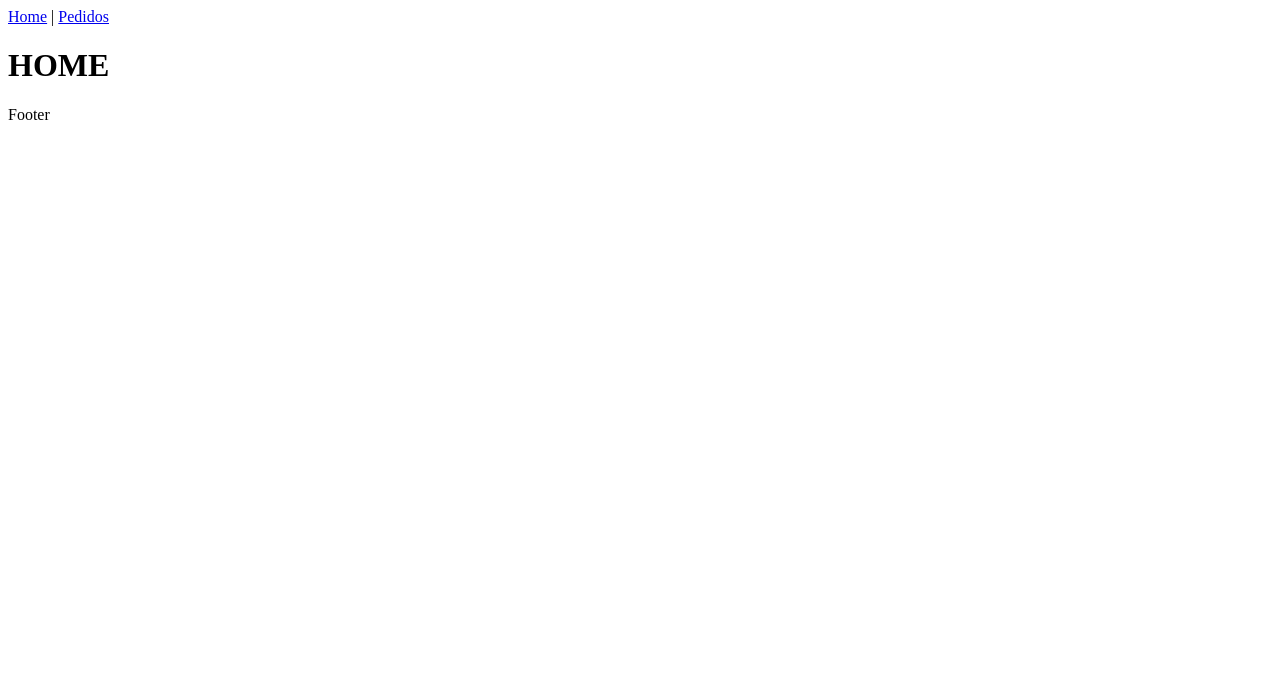
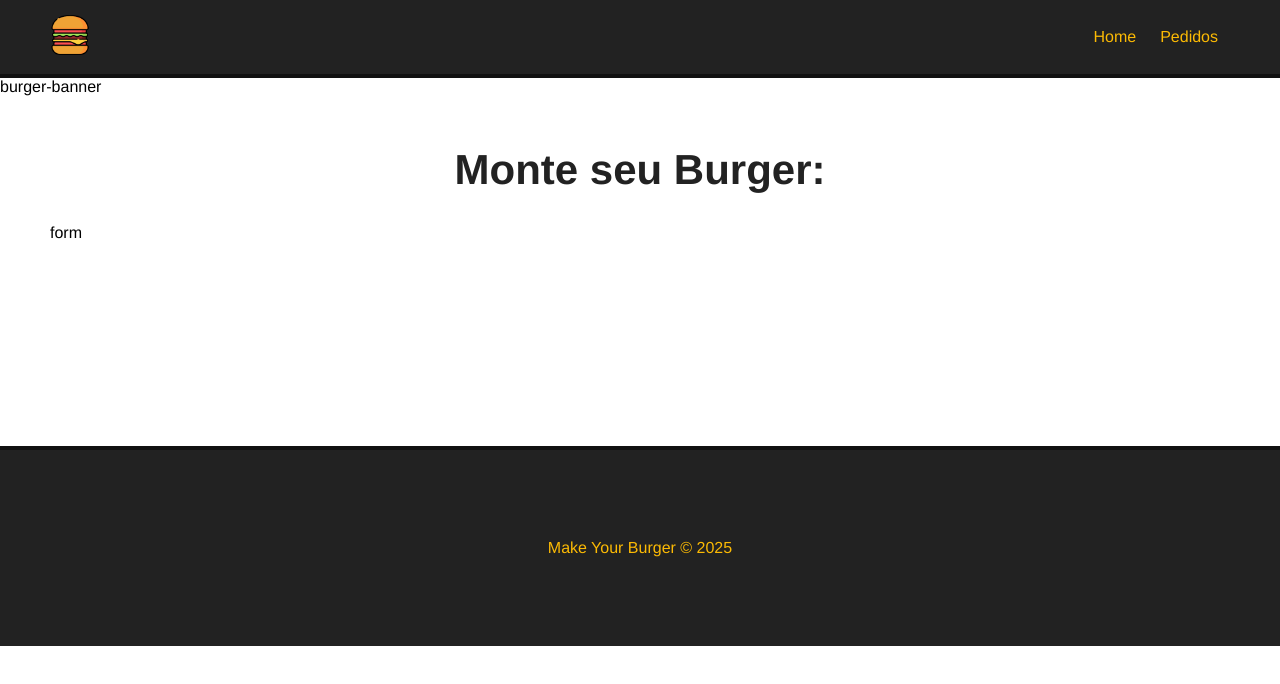
Before and after one commit to diogograebin/make-your-burger, a Vue app: page / in a window 1280 px wide. Shown: the top 684 px of the page. Built offline with nearby package versions, Linux system fonts and the light colour scheme.

Commit message:
finalização navbar e footer

```diff
--- a/src/App.vue
+++ b/src/App.vue
@@ -1,5 +1,5 @@
 <template>
-    <Navbar />
+    <Navbar :logo="logo_src" :alt="app_name"/>
     <router-view/>
     <Footer />
 </template>
@@ -14,6 +14,12 @@
     Navbar,
     Footer
   },
+  data(){
+    return{
+      logo_src: "/img/logo.png",
+      app_name: "Make your Burger"
+    }
+  }
 
 }
 
@@ -21,5 +27,23 @@
 </script>
 
 <style>
+  *{
+    font-family: Helvetica;
+    padding: 0;
+    margin: 0;
+    box-sizing: border-box;
+  }
 
+  .main-container{
+    margin: 50px;
+    min-height: 250px;
+
+  }
+
+  h1{
+    text-align: center;
+    font-size: 42px;
+    margin-bottom: 30px;
+    color: #222;
+  }
 </style>
--- /dev/null
+++ b/src/components/Banner.vue
@@ -0,0 +1,11 @@
+<template>
+    <p>burger-banner</p>
+</template>
+<script>
+export default{
+
+}
+</script>
+<style scoped>
+
+</style>
--- a/src/components/Footer.vue
+++ b/src/components/Footer.vue
@@ -1,7 +1,7 @@
 <template>
-    <div>
-        <p>Footer</p>
-    </div>
+    <footer id="footer">
+        <p>Make Your Burger &copy; 2025</p>
+    </footer>
 </template>
 
 <script>
@@ -10,6 +10,18 @@
 }
 </script>
 
-<style>
+<style scoped>
+
+#footer{
+    height: 200px;
+    background-color: #222;
+    border-top: 4px solid #111;
+    color: #fcba04;
+    display: flex;
+    align-items: center;
+    justify-content: center;
+    bottom: 0;
+    width: 100%;
+}
 
 </style>
--- a/src/components/Navbar.vue
+++ b/src/components/Navbar.vue
@@ -1,9 +1,9 @@
 <template>
     <div id="nav">
-        <router-link to="/">
-            <img src="" id="logo">
+        <router-link to="/" id="logo_url">
+            <img :src="logo" :alt="alt"  id="logo">
         </router-link>
-        <router-link to="/">Home</router-link> |
+        <router-link to="/">Home</router-link>
         <router-link to="/pedidos">Pedidos</router-link>
     </div>
 </template>
@@ -12,11 +12,43 @@
 
     export default {
         name: "Navbar",
-
+        props: ["logo", "alt"]
     }
 
 </script>
 
 <style scoped>
 
+#nav{
+    background-color: #222;
+    border-bottom: 4px solid #111;
+    padding: 15px 50px;
+    display: flex;
+    justify-content: flex-end;
+    align-items: center;
+}
+
+#nav #logo_url {
+    margin: auto;
+    margin-left: 0;
+}
+
+#logo{
+    width: 40px;
+    height: 40px;
+
+}
+
+#nav a{
+    color: #fcba04;
+    text-decoration: none;
+    margin: 12px;
+    transition: .5s;
+}
+
+#nav a:hover{
+    color: #fff;
+}
+
+
 </style>
--- a/src/views/HomeView.vue
+++ b/src/views/HomeView.vue
@@ -1,12 +1,19 @@
 <template>
-  <div class="Home">
-    <h1>HOME</h1>
+  <Banner />
+  <div class="main-container">
+    <h1>Monte seu Burger:</h1>
+    <p>form</p>
   </div>
 </template>
 
 <script>
 
+import Banner from "../components/Banner.vue"
+
 export default {
-
+  name: "Home",
+  components: {
+    Banner,
+  }
 }
 </script>
--- a/src/views/Pedidos.vue
+++ b/src/views/Pedidos.vue
@@ -1,5 +1,5 @@
 <template>
-  <div>
+  <div class="main-container">
     <h1>PEDIDOS</h1>
   </div>
 </template>
```
